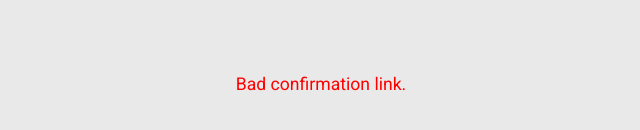
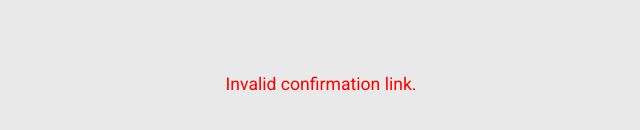
Before and after one commit to medenijazbec/geotagger-frontend, a React (Vite) app: page /confirm-email in a window 1280 px wide. Shown: the part 316-446 px from the top of the page, without its empty margins (319-959 px from the left). Built offline with nearby package versions, Linux system fonts and the light colour scheme; the HTML template or start-up script is replaced by a standard one.

Commit message:
figured out running a home email server is not worth it..

```diff
--- a/src/components/emailConfirmationPage/confirmEmailPage.tsx
+++ b/src/components/emailConfirmationPage/confirmEmailPage.tsx
@@ -3,31 +3,45 @@ import React, { useEffect, useState } from "react";
 import { useLocation } from "react-router-dom";
 import { API_BASE } from "../../config";
 
+/**
+ * When the user clicks the link they received via e-mail, the URL looks like
+ *     /confirm-email?uid=…&tok=…
+ *
+ * This page simply forwards the browser to the backend endpoint
+ *      GET  /api/Auth/confirm-email
+ * which (1) confirms the e-mail, (2) issues a fresh JWT and (3) sends back a
+ * 302 redirect to  <frontend>/home?token=...
+ *
+ * Because the whole window is redirected, we avoid any CORS / fetch-redirect
+ * complications and we reuse the “?token=” bootstrap logic that already exists
+ * inside `RequireAuth.tsx`.
+ */
 const ConfirmEmailPage: React.FC = () => {
   const loc = useLocation();
   const [error, setError] = useState<string | null>(null);
 
-  /* uid & tok come from the query-string */
-  const qs   = new URLSearchParams(loc.search);
-  const uid  = qs.get("uid");
-  const tok  = qs.get("tok");
+  // pull uid & tok from the current query-string
+  const qs  = new URLSearchParams(loc.search);
+  const uid = qs.get("uid");
+  const tok = qs.get("tok");
 
-  /* kick off the server call exactly once */
   useEffect(() => {
-    if (!uid || !tok) { setError("Bad confirmation link."); return; }
+    if (!uid || !tok) {
+      setError("Invalid confirmation link.");
+      return;
+    }
 
-    // redirecting the whole window avoids CORS / fetch-redirect headaches
+    // full-page redirect → backend → 302 back with ?token=
     window.location.href =
-      `${API_BASE}/api/Auth/confirm-email?uid=${encodeURIComponent(uid)}&tok=${encodeURIComponent(tok)}`;
+      `${API_BASE}/api/Auth/confirm-email` +
+      `?uid=${encodeURIComponent(uid)}&tok=${encodeURIComponent(tok)}`;
   }, [uid, tok]);
 
   return (
-    <div style={{ display:"grid", placeItems:"center", height:"100vh" }}>
-      {error ? (
-        <p style={{ color:"red", fontSize:"1.1rem" }}>{error}</p>
-      ) : (
-        <p style={{ fontSize:"1.1rem" }}>Confirming your e-mail…</p>
-      )}
+    <div style={{ display: "grid", placeItems: "center", height: "100vh" }}>
+      {error
+        ? <p style={{ color: "red", fontSize: "1.1rem" }}>{error}</p>
+        : <p style={{ fontSize: "1.1rem" }}>Confirming your e-mail…</p>}
     </div>
   );
 };
```
